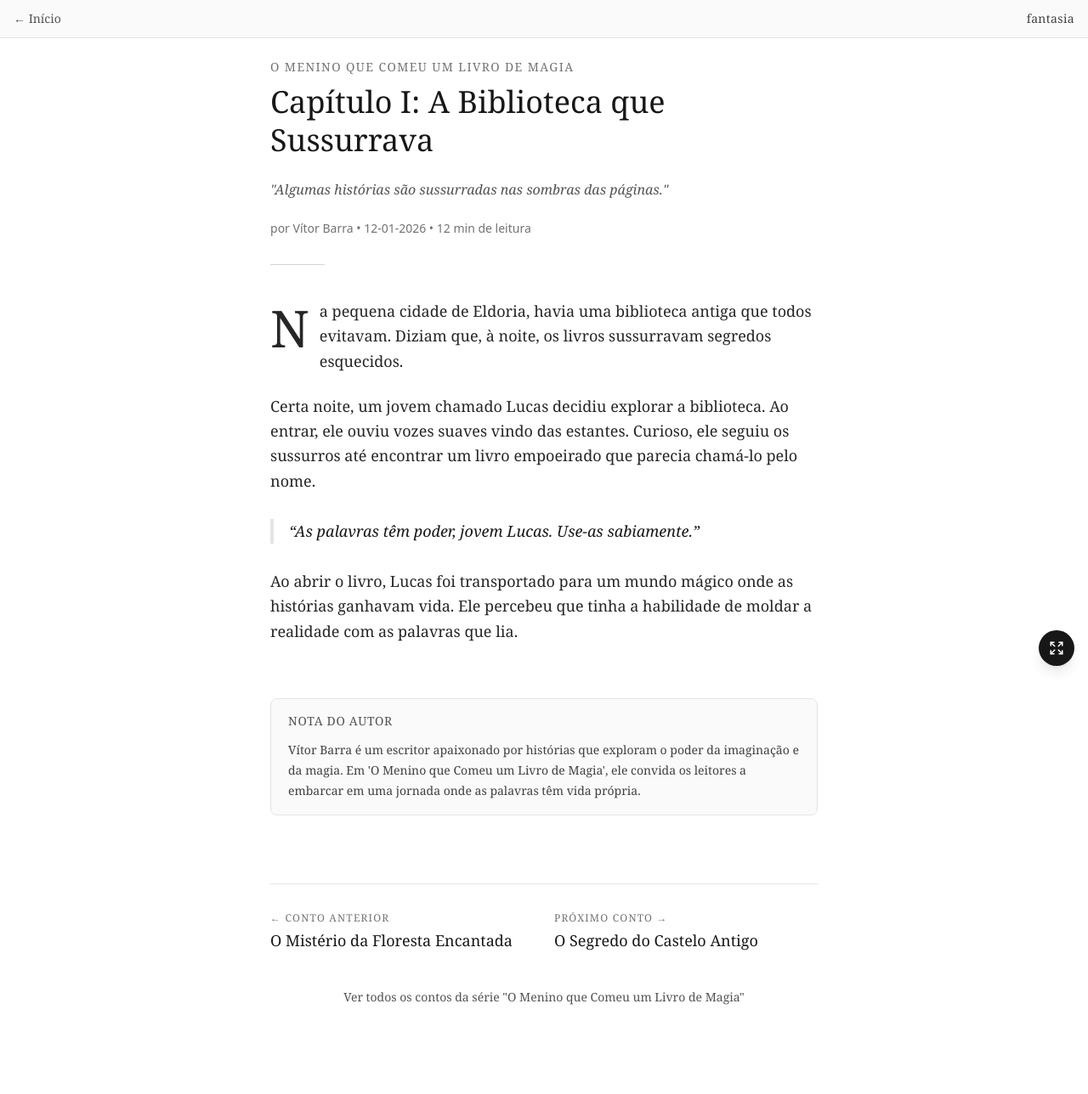
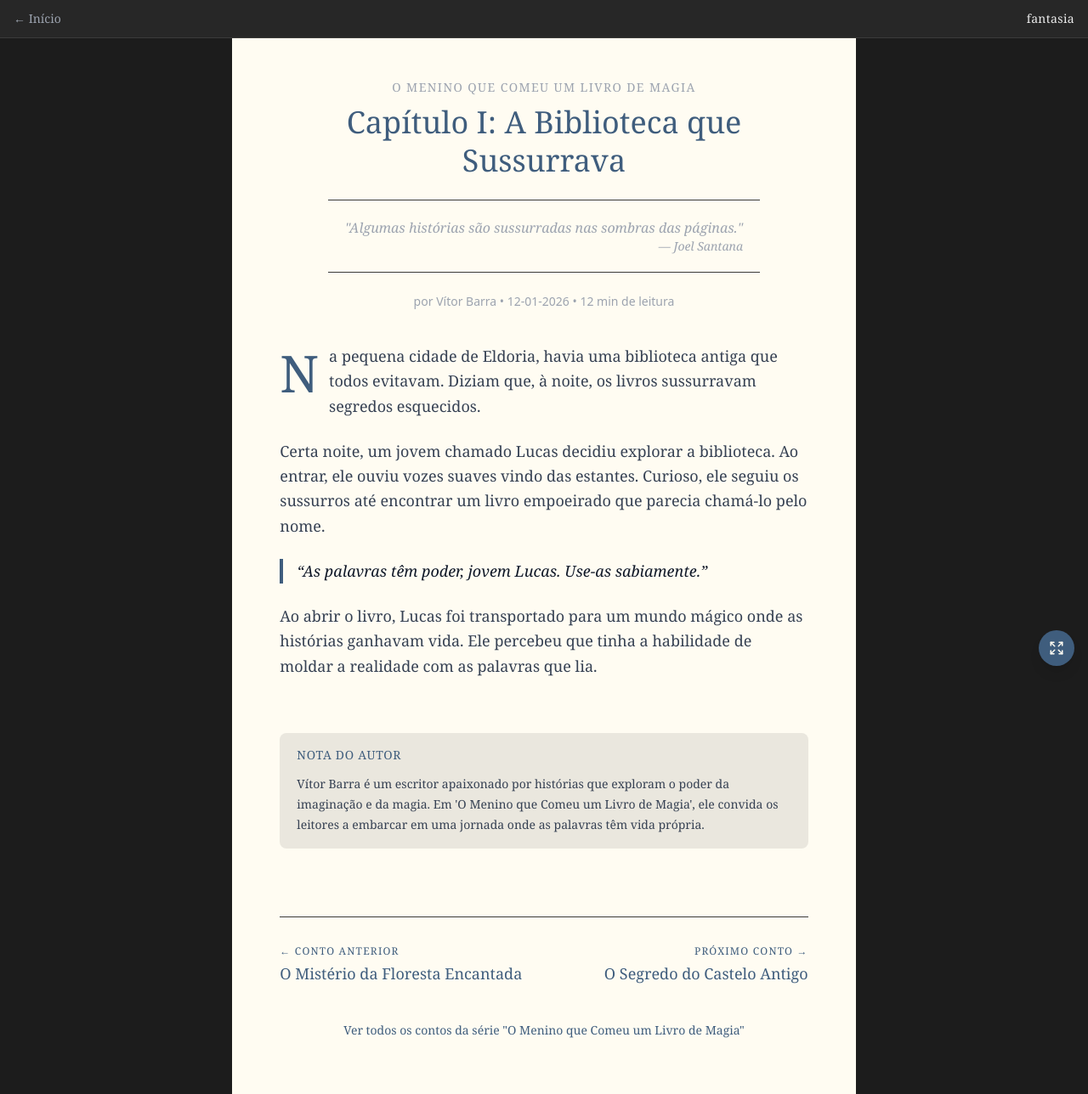
Before and after one commit to Kotige/cdh, a React (Vite) app: page /fantasia/a-biblioteca-que-sussurrava in a window 1280 px wide. Shown: the whole page at 85% size. Before the commit the page ends 1249 px from the top, so only its background shows below. Built offline with nearby package versions, Linux system fonts and the light colour scheme; a web font is replaced by a local one.

Commit message:
style:reading page

```diff
--- a/src/components/AuthorNote/index.jsx
+++ b/src/components/AuthorNote/index.jsx
@@ -3,11 +3,7 @@ export default function AuthorNote({title="Nota do Autor", children }) {
         <aside className="
             mt-16
             rounded-lg
-            border
-            border-neutral-200
-            dark:border-neutral-800
-            bg-neutral-50
-            dark:bg-neutral-900
+            bg-bg-elevated/10
             px-5
             py-4
         ">
@@ -17,17 +13,15 @@ export default function AuthorNote({title="Nota do Autor", children }) {
                 font-medium
                 uppercase
                 tracking-wider
-                text-neutral-600
-                dark:text-neutral-400
+                text-accent
             ">
                 {title}
             </h2>
             <div className="
                 prose
                 prose-sm
-                prose-neutral
-                dark:prose-invert
                 max-w-none
+                text-reading-text
             ">
                 {children}
             </div>
--- a/src/components/DropCap/index.jsx
+++ b/src/components/DropCap/index.jsx
@@ -7,8 +7,7 @@ export default function DropCap({letter}) {
             font-serif
             text-6xl
             leading-none
-            text-neutral-800
-            dark:text-neutral-200
+            text-accent
         "
             aria-hidden="true"
         >
--- a/src/components/ImmersiveToggle/index.jsx
+++ b/src/components/ImmersiveToggle/index.jsx
@@ -9,12 +9,12 @@ export default function ImmersiveToggle({immersive, onToggle}) {
                             right-4
                             z-50
                             rounded-full
-                            bg-neutral-900
-                            text-white
+                            bg-accent
+                            text-reading-bg
                             p-3
                             shadow-lg
-                            hover:bg-neutral-800
-                            transition
+                            hover:bg-accent-hover
+                            transition-colors
                 "
         >
             {immersive ? <Shrink size={18} /> : <Expand size={18} />}
--- a/src/components/ReadingHeader/index.jsx
+++ b/src/components/ReadingHeader/index.jsx
@@ -4,11 +4,9 @@ export default function ReadingHeader({title="Kernel"}) {
     return (
         <header className="
             sticky top-0 z-40
-            bg-neutral-50/90
-            dark:bg-neutral-900/90
+            bg-bg-surface/90
             backdrop-blur
-            border-b border-neutral-200
-            dark:border-neutral-800
+            border-b border-border-subtle
         ">
             <div className="
                 mx-auto
@@ -21,11 +19,9 @@ export default function ReadingHeader({title="Kernel"}) {
                 text-sm
             ">
                 <Link to="/" className="
-                    text-neutral-600
-                    dark:text-neutral-400
-                    hover:text-neutral-900
-                    dar:hover:text-neutral-100
-                    transition
+                    text-text-muted
+                    hover:text-accent
+                    transition-colors
                 ">
                     ← Início
                 </Link>
@@ -33,8 +29,7 @@ export default function ReadingHeader({title="Kernel"}) {
                 <span className="
                     font-medium
                     tracking-wide
-                    text-neutral-700
-                    dark:text-neutral-300
+                    text-text-main
                 ">
                     {title}
                 </span>
--- a/src/components/ReadingLayout/index.jsx
+++ b/src/components/ReadingLayout/index.jsx
@@ -1,24 +1,17 @@
-import react from "react";
-
 export default function ReadingLayout({children, className="", immersive=false}) {
     return (
         <main className={`
             min-h-screeen
-            text-neutral-900
-            dark:text-neutral-100
             mx-auto
-            ${immersive ? "max-w-none md:max-w-5xl" : "max-w-none"}
+            ${immersive ? "max-w-5xl md:max-w-6xl" : "max-w-6xl"}
         `}>
             <div className={`
                 mx-auto
                 w-full
-                max-w-[72ch]
-                lg:max-w-[100ch]
-                px-4
-                pt-6
+                max-w-[82ch]
+                px-14
+                pt-12
                 pb-16
-                sm:px-6
-                lg:px-0
                 ${className}
                 `}>
                     {children}
--- a/src/components/StoryContent/index.jsx
+++ b/src/components/StoryContent/index.jsx
@@ -2,22 +2,22 @@ export default function StoryContent({children}){
     return (
         <article className="
             prose
-            prose-neutral
             prose-lg
-            dark:prose-invert
             max-w-none
             font-serif
             leading-relaxed
 
             prose-p:leading-relaxed
-            prose-p:text-neutral-800
-            dark:prose-p:text-neutral-200
+            prose-p:text-text-main
 
-            prose-blockquote:border-1-neutral-400
-            dark:prose-blockquote:border-1-neutral-600
+            prose-blockquote:border-l-4
+            prose-blockquote:border-accent
+            prose-blockquote:pl-4
+            prose-blockquote:italic
+            prose-blockquote:my-6
+            prose-blockquote:text-text-muted
 
-            prose-hr:border-neutral-300
-            dark:prose-border-neutral-700
+            prose-hr:border-border-subtle
         ">
             {children}
         </article>
--- a/src/components/StoryHeader/index.jsx
+++ b/src/components/StoryHeader/index.jsx
@@ -2,13 +2,14 @@ export default function StoryHeader(
     {
         title,
         epigraph,
+        epigraphAuthor,
         author,
         date,
         readingTime,
         series,
     }) {
         return (
-            <header className="mb-10">
+            <header className="mb-10 flex flex-col items-center">
                 {/* Série */}
                 {series && (
                     <p className="
@@ -16,8 +17,8 @@ export default function StoryHeader(
                         text-sm
                         uppercase
                         tracking-widest
-                        text-neutral-500
-                        dark:text-neutral-400
+                        text-text-muted
+                        text-center
                     ">
                         {series}
                     </p>
@@ -28,8 +29,8 @@ export default function StoryHeader(
                     text-3xl
                     sm:text-4xl
                     leading-tight
-                    text-neutral-900
-                    dark:text-neutral-100
+                    text-accent
+                    text-center
                 ">
                     {title}
                 </h1>
@@ -40,10 +41,17 @@ export default function StoryHeader(
                         mt-6
                         max-w-prose
                         italic
-                        text-neutral-600
-                        dark:text-neutral-400
+                        text-text-muted
+                        border-b
+                        border-t
+                        border-border-subtle
+                        p-5
+                        text-center
                     ">
                         "{epigraph}"
+                        <p  className="text-sm text-right ">
+                            — {epigraphAuthor}
+                        </p>
                     </blockquote>
                 )}
 
@@ -52,8 +60,8 @@ export default function StoryHeader(
                     font-sans
                     mt-6
                     text-sm
-                    text-neutral-500
-                    dark:text-neutral-400
+                    text-text-muted
+                    text-center
                 ">
                     por {author} • {date} • {readingTime} min de leitura
                 </p>
@@ -63,8 +71,8 @@ export default function StoryHeader(
                     mt-8
                     h-px
                     w-16
-                    bg-neutral-300
-                    dark:bg-neutral-700
+                    bg-border-subtle
+                    hidden
                 "/>
             </header>
         )
--- a/src/components/StoryNavigation/index.jsx
+++ b/src/components/StoryNavigation/index.jsx
@@ -8,19 +8,19 @@ export default function StoryNavigation({previous, next, series}) {
             mt-20
             pt-8
             border-t
-            border-neutral-200
-            dark:border-neutral-800
+            border-border-subtle
         "
             aria-label="Navegação entre contos"
         >
             <div className="
                 grid
-                gap-6
+                gap-8
                 sm:grid-cols-2
             ">
                 {/* Anterior */}
                 {previous ? (
-                    <Link to={previous.href} className="
+                    <Link to={previous.href}
+                    className="
                         group
                         text-left
                         block
@@ -31,8 +31,7 @@ export default function StoryNavigation({previous, next, series}) {
                             text-xs
                             uppercase
                             tracking-widest
-                            text-neutral-500
-                            dark:text-neutral-400
+                            text-accent
                         ">
                             ← Conto anterior
                         </span>
@@ -41,9 +40,9 @@ export default function StoryNavigation({previous, next, series}) {
                             block
                             font-serif
                             text-lg
-                            text-neutral-900
-                            dark:text-neutral-100
-                            group-hover:underline
+                            text-accent
+                            group-hover:text-accent-hover
+                            transition-colors
                         ">
                             {previous.title}
                         </span>
@@ -54,11 +53,11 @@ export default function StoryNavigation({previous, next, series}) {
 
                 {/* Próximo  */}
                 {next && (
-                    <Link to={next.href} className="
-                        group
-                        text-left
-                        sm:text-right
-                        block
+                    <Link to={next.href}
+                        className="
+                            group
+                            sm:text-right
+                            block
                     ">
                         <span className="
                             block
@@ -66,8 +65,7 @@ export default function StoryNavigation({previous, next, series}) {
                             text-xs
                             uppercase
                             tracking-widest
-                            text-neutral-500
-                            dark:text-neutral-400
+                            text-accent
                         ">
                             Próximo conto →
                         </span>
@@ -76,9 +74,9 @@ export default function StoryNavigation({previous, next, series}) {
                             block
                             font-serif
                             text-lg
-                            text-neutral-900
-                            dark:text-neutral-100
-                            group-hover:underline
+                            text-accent
+                            group-hover:text-accent-hover
+                            transition-colors
                         ">
                             {next.title}
                         </span>
@@ -91,9 +89,9 @@ export default function StoryNavigation({previous, next, series}) {
                 <div className="mt-10 text-center">
                     <Link to={series.href} className="
                         text-sm
-                        text-neutral-600
-                        dark:text-neutral-400
-                        hover:underline
+                        text-accent
+                        hover:text-accent-hover
+                        transition-colors
                     ">
                         Ver todos os contos da série "{series.title}"
                     </Link>
--- a/src/data/stories.js
+++ b/src/data/stories.js
@@ -8,6 +8,7 @@ export const stories = [
         },
         title: "Capítulo I: A Biblioteca que Sussurrava",
         epigraph: "Algumas histórias são sussurradas nas sombras das páginas.",
+        epigraphAuthor: "Joel Santana",
         author: "Vítor Barra",
         date: "12-01-2026",
         readingTime: 12,
--- a/src/pages/StoryPage/index.jsx
+++ b/src/pages/StoryPage/index.jsx
@@ -19,21 +19,28 @@ export default function StoryPage() {
     const story = stories.find((s) => s.slug === slug);
 
     if (!story) {
-        return <p className="p-8 text-center">Conto não encontrado</p>;
+        return( <p className="p-8 text-center text-text-muted bg-bg-main">
+                Conto não encontrado.
+            </p>);
     }
 
     return (
-        <>
+        <div className={`min-h-screen bg-bg-main transition-colors duration-300`}>
         {/* Header de Leitura  */}
-        {!immersive && <ReadingHeader title={story.genre}/>}
+        {!immersive && (
+            <ReadingHeader
+                title={story.genre}
+            />
+        )}
 
         {/* Corpo de Leitura  */}
-        <ReadingLayout>
+        <ReadingLayout className="bg-reading-bg">
             {/* Abertura  */}
             <StoryHeader
                 series={story.series.title}
                 title={story.title}
-                epigraph={story.epigraph}
+                epigraph={!immersive ? story.epigraph : undefined}
+                epigraphAuthor={story.epigraphAuthor}
                 author={story.author}
                 date={story.date}
                 readingTime={story.readingTime}
@@ -44,14 +51,16 @@ export default function StoryPage() {
                 {story.content.map((block, index) => {
                     if (block.type === "paragraph") {
                         return (
-                            <p key={index}>
+                            <p key={index} className="mb-4 leading-relaxed">
                                 {block.dropCap && <DropCap letter={block.dropCap} />}
                                 {block.text}
                             </p>
                         );
                     }
                     if (block.type === "blockquote") {
-                        return <blockquote key={index}>{block.text}</blockquote>;
+                        return( <blockquote key={index} className="border-l-4 border-accent pl-4 italic my-6">
+                            {block.text}
+                            </blockquote>);
                     }
                     return null;
                 })}
@@ -86,6 +95,6 @@ export default function StoryPage() {
             onToggle={() => setImmersive(!immersive)}
         />
 
-        </>
+        </div>
     )
 }
--- a/src/styles/theme.css
+++ b/src/styles/theme.css
@@ -1,6 +1,3 @@
-@tailwind base;
-@tailwind components;
-@tailwind utilities;
 
 :root {
     /* Site */
@@ -22,6 +19,9 @@
     --reading-muted: #6b6b6b;
 }
 
+@tailwind base;
+@tailwind components;
+@tailwind utilities;
 
 /* 🔥 Tema Tailwind v4 */
 @theme {
```
